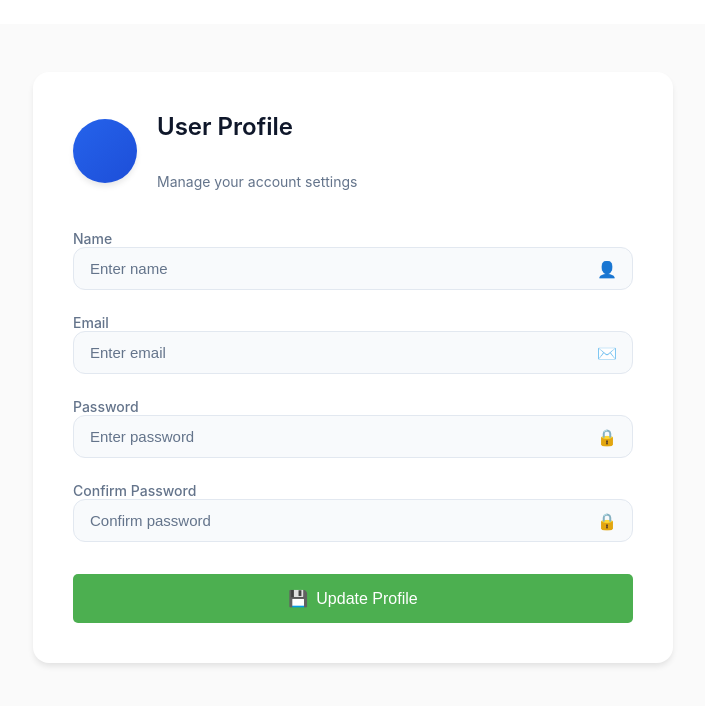
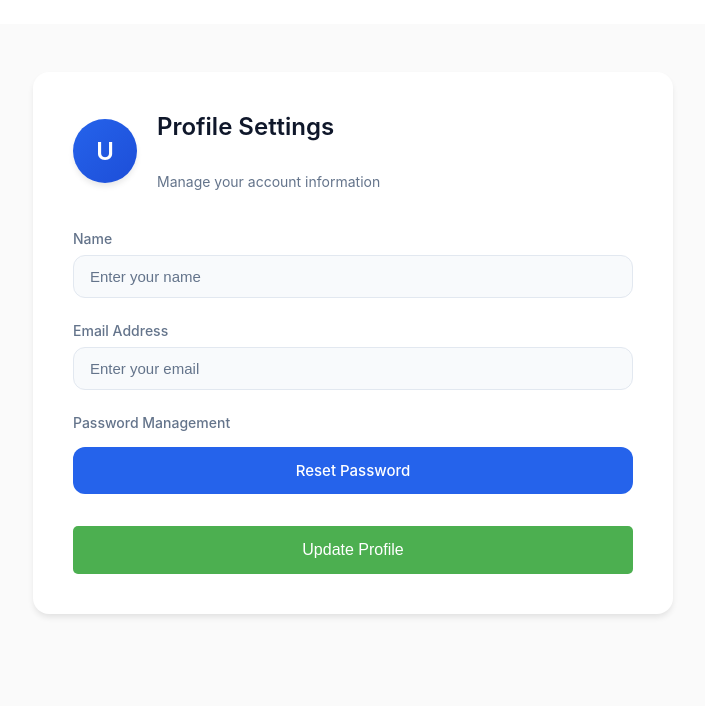
Before and after one commit to manoj633/stride, a React (Vite) app in the folder frontend/: page /profile in a window 1280 px wide. Shown: the top 706 px of the page, without its empty margins (287-992 px from the left). Built offline with nearby package versions, Linux system fonts and the light colour scheme.

Commit message:
removed direct password update

```diff
--- a/frontend/src/components/Profile/Profile.jsx
+++ b/frontend/src/components/Profile/Profile.jsx
@@ -1,3 +1,4 @@
+// Updated Profile.jsx without password fields but with proper styling
 import React, { useState, useEffect } from "react";
 import { useAppDispatch, useAppSelector } from "../../store/hooks.js";
 import { toast } from "react-toastify";
@@ -8,8 +9,6 @@ import { useNavigate } from "react-router-dom";
 const Profile = () => {
   const [name, setName] = useState("");
   const [email, setEmail] = useState("");
-  const [password, setPassword] = useState("");
-  const [confirmPassword, setConfirmPassword] = useState("");
 
   const dispatch = useAppDispatch();
   const navigate = useNavigate();
@@ -17,7 +16,6 @@ const Profile = () => {
 
   useEffect(() => {
     if (userInfo) {
-      console.log(userInfo);
       setName(userInfo.name);
       setEmail(userInfo.email);
     }
@@ -25,17 +23,12 @@ const Profile = () => {
 
   const submitHandler = async (e) => {
     e.preventDefault();
-    if (password !== confirmPassword) {
-      toast.error("Passwords do not match");
-      return;
-    }
     try {
       const res = await dispatch(
         updateProfile({
           _id: userInfo._id,
           name,
           email,
-          password,
         })
       ).unwrap();
       toast.success("Profile updated successfully");
@@ -45,106 +38,86 @@ const Profile = () => {
     }
   };
 
+  // Get first letter of name for avatar
+  const getInitial = () => {
+    return name ? name.charAt(0).toUpperCase() : "U";
+  };
+
   return (
     <div className="profile">
       <div className="profile__container">
         <div className="profile__sidebar">
           <div className="profile__header">
-            <div className="profile__avatar">
-              {userInfo?.name.charAt(0).toUpperCase()}
+            <div className="profile__avatar">{getInitial()}</div>
+            <div className="profile__header-info">
+              <h2 className="profile__title">Profile Settings</h2>
+              <p className="profile__subtitle">
+                Manage your account information
+              </p>
             </div>
-            <div className="profile__header-info">
-              <h2 className="profile__title">User Profile </h2>
-              <p className="profile__subtitle">Manage your account settings</p>
           </div>
+
           {userInfo?.isAdmin && (
-              <span className="profile__admin-badge">Admin Account</span>
+            <div className="profile__admin-badge">Administrator</div>
           )}
-          </div>
 
           <form className="profile__form" onSubmit={submitHandler}>
             <div className="profile__form-group">
-              <label className="profile__label">
-                <span className="profile__label-text">Name</span>
+              <label className="profile__label">Name</label>
               <div className="profile__input-wrapper">
                 <input
                   className="profile__input"
                   type="text"
-                    placeholder="Enter name"
+                  placeholder="Enter your name"
                   value={name}
                   onChange={(e) => setName(e.target.value)}
+                  required
                 />
-                  <span className="profile__input-icon">👤</span>
               </div>
-              </label>
             </div>
 
             <div className="profile__form-group">
-              <label className="profile__label">
-                <span className="profile__label-text">Email</span>
+              <label className="profile__label">Email Address</label>
               <div className="profile__input-wrapper">
                 <input
                   className="profile__input"
                   type="email"
-                    placeholder="Enter email"
+                  placeholder="Enter your email"
                   value={email}
                   onChange={(e) => setEmail(e.target.value)}
+                  required
                 />
-                  <span className="profile__input-icon">✉️</span>
               </div>
-              </label>
             </div>
 
             <div className="profile__form-group">
-              <label className="profile__label">
-                <span className="profile__label-text">Password</span>
-                <div className="profile__input-wrapper">
-                  <input
-                    className="profile__input"
-                    type="password"
-                    placeholder="Enter password"
-                    value={password}
-                    onChange={(e) => setPassword(e.target.value)}
-                  />
-                  <span className="profile__input-icon">🔒</span>
-                </div>
-              </label>
-            </div>
-
-            <div className="profile__form-group">
-              <label className="profile__label">
-                <span className="profile__label-text">Confirm Password</span>
-                <div className="profile__input-wrapper">
-                  <input
-                    className="profile__input"
-                    type="password"
-                    placeholder="Confirm password"
-                    value={confirmPassword}
-                    onChange={(e) => setConfirmPassword(e.target.value)}
-                  />
-                  <span className="profile__input-icon">🔒</span>
-                </div>
-              </label>
+              <p className="profile__label">Password Management</p>
+              <a
+                href="/forgot-password"
+                className="profile__button"
+                style={{ textDecoration: "none", textAlign: "center" }}
+              >
+                Reset Password
+              </a>
             </div>
 
             <button
+              type="submit"
               className={`profile__button ${
                 loading ? "profile__button--loading" : ""
               }`}
-              type="submit"
               disabled={loading}
             >
+              <div className="profile__button-content">
                 {loading ? (
-                <span className="profile__button-content">
+                  <>
                     <span className="profile__spinner"></span>
-                  Updating...
-                </span>
+                    <span>Updating...</span>
+                  </>
                 ) : (
-                <span className="profile__button-content">
-                  <span className="profile__button-icon">💾</span>
-                  Update Profile
-                </span>
+                  "Update Profile"
                 )}
+              </div>
             </button>
           </form>
         </div>
--- a/frontend/src/store/features/users/userSlice.js
+++ b/frontend/src/store/features/users/userSlice.js
@@ -49,6 +49,7 @@ export const updateProfile = createAsyncThunk(
   "users/profile/update",
   async (userData, { rejectWithValue }) => {
     try {
+      // Only send the fields that are actually provided
       const { data } = await userAPI.updateProfile(userData);
       setUserToStorage(data);
       return data;
```
Lines whose indentation alone changed are shown as unchanged.
